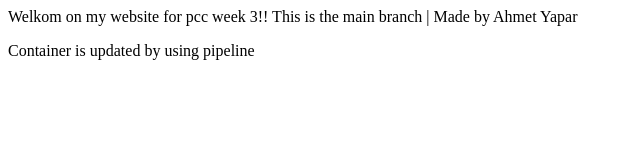
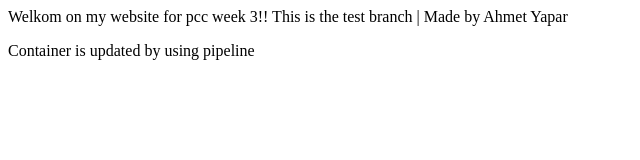
Before and after one commit to iBroGuy/pcc-week3, a plain HTML site: page index.html in a window 1280 px wide. Shown: the full height of the page, 0-640 px from the left. Drawn offline with Linux system fonts and the light colour scheme.

Commit message:
Update index.html

```diff
--- a/index.html
+++ b/index.html
@@ -1,6 +1,6 @@
 <HTML>
     <BODY>
-        <p>Welkom on my website for pcc week 3!! This is the main branch | Made by Ahmet Yapar</p>
+        <p>Welkom on my website for pcc week 3!! This is the test branch | Made by Ahmet Yapar</p>
         <p> Container is updated by using pipeline </p>
     </BODY>
 </HTML>
```
